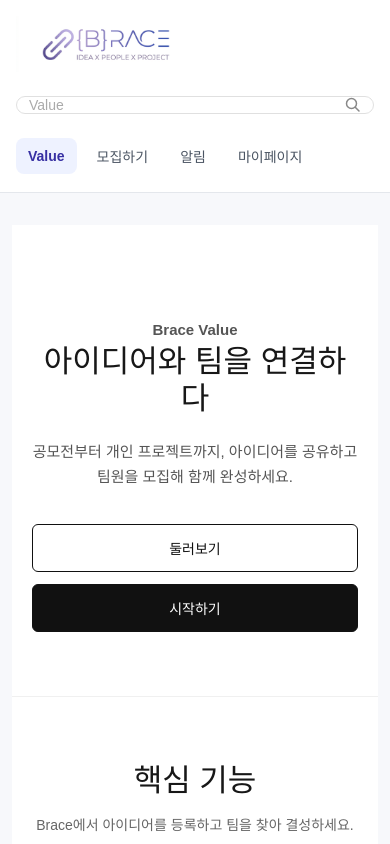
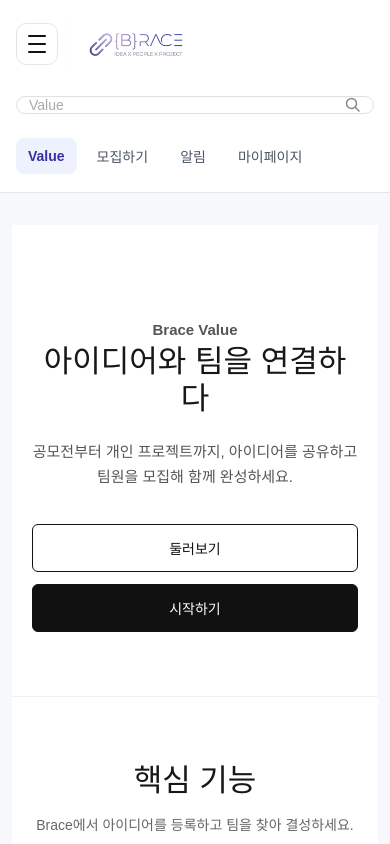
Before and after one commit to B-race/Brace-FE, a React (Vite) app: page / in a window 390 px wide. Shown: the top 844 px of the page. Built offline with nearby package versions, Linux system fonts and the light colour scheme.

Commit message:
enhance : 고정 사이드바를 메뉴 버튼 기반 드로어로 변경(#74)

```diff
--- a/src/features/profile/components/MyPageLayout.tsx
+++ b/src/features/profile/components/MyPageLayout.tsx
@@ -1,5 +1,4 @@
 import type { ReactNode } from "react";
-import { Sidebar } from "../../../shared/components/layout/Sidebar";
 
 interface MyPageLayoutProps {
   children: ReactNode;
@@ -7,7 +6,6 @@ interface MyPageLayoutProps {
 
 export const MyPageLayout = ({ children }: MyPageLayoutProps) => (
   <div className="mypage-layout">
-    <Sidebar />
     <div className="mypage-content">{children}</div>
   </div>
 );
--- a/src/shared/components/layout/AppLayout.tsx
+++ b/src/shared/components/layout/AppLayout.tsx
@@ -1,8 +1,9 @@
-import { useState } from "react";
+import { useEffect, useState } from "react";
 import { NavLink, Outlet } from "react-router-dom";
 import logoImage from "../../../assets/images/brace-logo.png";
 import "../../../styles/appLayout.css";
 import { ROUTES } from "../../constants/routes";
+import { Sidebar } from "./Sidebar";
 
 const navigationItems = [
   { label: "Value", to: ROUTES.HOME },
@@ -13,10 +14,40 @@ const navigationItems = [
 
 export const AppLayout = () => {
   const [search, setSearch] = useState("");
+  const [isSidebarOpen, setIsSidebarOpen] = useState(false);
+
+  useEffect(() => {
+    document.documentElement.classList.toggle(
+      "sidebar-drawer-open",
+      isSidebarOpen,
+    );
+    document.body.classList.toggle("sidebar-drawer-open", isSidebarOpen);
+
+    return () => {
+      document.documentElement.classList.remove("sidebar-drawer-open");
+      document.body.classList.remove("sidebar-drawer-open");
+    };
+  }, [isSidebarOpen]);
 
   return (
     <div className="app-shell">
       <header className="app-header">
+        <div className="app-header-left">
+          <button
+            className="app-menu-button"
+            type="button"
+            aria-label={isSidebarOpen ? "사이드바 닫기" : "사이드바 열기"}
+            aria-expanded={isSidebarOpen}
+            aria-controls="global-sidebar-drawer"
+            onClick={() =>
+              setIsSidebarOpen((currentIsSidebarOpen) => !currentIsSidebarOpen)
+            }
+          >
+            <span />
+            <span />
+            <span />
+          </button>
+
           <NavLink
             className="app-logo"
             to={ROUTES.HOME}
@@ -27,6 +58,7 @@ export const AppLayout = () => {
               alt="Brace"
             />
           </NavLink>
+        </div>
 
         <div className="app-search">
           <input
@@ -83,6 +115,25 @@ export const AppLayout = () => {
         </nav>
       </header>
 
+      {isSidebarOpen && (
+        <div
+          className="sidebar-drawer-backdrop"
+          role="presentation"
+          onClick={() => setIsSidebarOpen(false)}
+        >
+          <div
+            className="sidebar-drawer-panel"
+            id="global-sidebar-drawer"
+            role="dialog"
+            aria-modal="true"
+            aria-label="사이드바 메뉴"
+            onClick={(event) => event.stopPropagation()}
+          >
+            <Sidebar onNavigate={() => setIsSidebarOpen(false)} />
+          </div>
+        </div>
+      )}
+
       <main className="app-main">
         <Outlet />
       </main>
--- a/src/shared/components/layout/Sidebar.tsx
+++ b/src/shared/components/layout/Sidebar.tsx
@@ -46,13 +46,18 @@ const LogoutModal = ({
   </div>
 );
 
-export const Sidebar = () => {
+interface SidebarProps {
+  onNavigate?: () => void;
+}
+
+export const Sidebar = ({ onNavigate }: SidebarProps) => {
   const [showLogout, setShowLogout] = useState(false);
   const location = useLocation();
   const navigate = useNavigate();
 
   const handleLogout = () => {
     setShowLogout(false);
+    onNavigate?.();
     localStorage.removeItem("accessToken");
     navigate(ROUTES.LOGIN);
   };
@@ -68,6 +73,7 @@ export const Sidebar = () => {
                 : "app-sidebar__item"
             }
             to={ROUTES.MY_PROJECTS}
+            onClick={onNavigate}
           >
             <span className="app-sidebar__icon">👤</span>내 프로젝트
           </NavLink>
@@ -78,6 +84,7 @@ export const Sidebar = () => {
                 : "app-sidebar__item"
             }
             to={ROUTES.MY_APPLICATIONS}
+            onClick={onNavigate}
           >
             <span className="app-sidebar__icon">📋</span>
             지원 현황
@@ -89,6 +96,7 @@ export const Sidebar = () => {
                 : "app-sidebar__item"
             }
             to={ROUTES.MY_BOOKMARKS}
+            onClick={onNavigate}
           >
             <span className="app-sidebar__icon">🔖</span>
             북마크
--- a/src/styles/App.css
+++ b/src/styles/App.css
@@ -1225,43 +1225,42 @@
 }
 
 .mypage-layout {
-  display: grid;
-  grid-template-columns: 220px minmax(0, 1fr);
+  display: block;
   width: 100%;
   min-height: calc(100vh - 60px);
   background: #ffffff;
 }
 
-.mypage-layout .app-sidebar {
-  padding: 36px 24px;
-  background: #f3f4f6;
-}
-
-.mypage-layout .app-sidebar__nav {
-  position: sticky;
-  top: 96px;
-  display: grid;
-  gap: 22px;
-}
-
-.mypage-layout .app-sidebar__item {
+.app-sidebar {
+  width: 100%;
+  min-height: 100%;
+  padding: 36px 20px;
+  background: #f3f3f3;
+}
+
+.app-sidebar__nav {
+  display: grid;
+  gap: 18px;
+}
+
+.app-sidebar__item {
   appearance: none;
   display: flex;
   align-items: center;
   gap: 12px;
-  min-height: 44px;
+  min-height: 42px;
   padding: 0;
   border: 0;
   background: transparent;
   color: #111827;
   cursor: pointer;
   font: inherit;
-  font-size: 18px;
+  font-size: 16px;
   font-weight: 800;
   text-decoration: none;
 }
 
-.mypage-layout .app-sidebar__icon {
+.app-sidebar__icon {
   display: grid;
   place-items: center;
   width: 28px;
@@ -1271,8 +1270,8 @@
   font-size: 14px;
 }
 
-.mypage-layout .app-sidebar__item:hover,
-.mypage-layout .app-sidebar__item--active {
+.app-sidebar__item:hover,
+.app-sidebar__item--active {
   color: #4f46e5;
 }
 
@@ -2012,27 +2011,6 @@
   .applicant-detail-list > div {
     grid-template-columns: 1fr;
     gap: 8px;
-  }
-
-  .mypage-layout {
-    grid-template-columns: 1fr;
-  }
-
-  .mypage-layout .app-sidebar {
-    padding: 16px;
-    overflow-x: auto;
-  }
-
-  .mypage-layout .app-sidebar__nav {
-    position: static;
-    display: flex;
-    min-width: max-content;
-    gap: 16px;
-  }
-
-  .mypage-layout .app-sidebar__item {
-    flex: 0 0 auto;
-    font-size: 15px;
   }
 
   .profile-hero-card {
--- a/src/styles/appLayout.css
+++ b/src/styles/appLayout.css
@@ -25,6 +25,42 @@
   border-bottom: 1px solid #e5e5e5;
   z-index: 100;
   gap: 24px;
+}
+
+.app-header-left {
+  display: flex;
+  align-items: center;
+  gap: 12px;
+  flex: 0 0 auto;
+}
+
+.app-menu-button {
+  appearance: none;
+  display: grid;
+  place-items: center;
+  width: 42px;
+  height: 42px;
+  flex: 0 0 auto;
+  gap: 4px;
+  padding: 10px;
+  border: 1px solid #e5e5e5;
+  border-radius: 10px;
+  background: #ffffff;
+  cursor: pointer;
+}
+
+.app-menu-button span {
+  display: block;
+  width: 18px;
+  height: 2px;
+  border-radius: 999px;
+  background: #111111;
+}
+
+.app-menu-button:hover,
+.app-menu-button:focus-visible {
+  background: #f5f5f5;
+  outline: none;
 }
 
 /* 로고 */
@@ -124,6 +160,29 @@
   margin-top: var(--app-header-height);
 }
 
+.sidebar-drawer-backdrop {
+  position: fixed;
+  top: var(--app-header-height);
+  right: 0;
+  bottom: 0;
+  left: 0;
+  z-index: 90;
+  background: rgba(17, 24, 39, 0.24);
+  overflow: hidden;
+}
+
+.sidebar-drawer-panel {
+  position: fixed;
+  top: var(--app-header-height);
+  bottom: 0;
+  left: 0;
+  width: min(240px, calc(100% - 48px));
+  overflow-y: auto;
+  border-right: 1px solid #e5e7eb;
+  background: #f3f3f3;
+  box-shadow: 16px 0 40px rgba(15, 23, 42, 0.12);
+}
+
 @media (max-width: 820px) {
   .app-header {
     display: grid;
@@ -131,15 +190,14 @@
     padding: 16px 24px;
     grid-template-columns: 1fr auto;
     grid-template-areas:
-      "logo nav"
+      "left nav"
       "search search";
     align-content: center;
     gap: 14px 18px;
   }
 
-  .app-logo {
-    grid-area: logo;
-    width: 180px;
+  .app-header-left {
+    grid-area: left;
   }
 
   .app-search {
@@ -156,16 +214,28 @@
   .app-main {
     margin-top: var(--app-header-tablet-height);
   }
+
+  .sidebar-drawer-backdrop {
+    top: var(--app-header-tablet-height);
+  }
+
+  .sidebar-drawer-panel {
+    top: var(--app-header-tablet-height);
+  }
 }
 
 @media (max-width: 560px) {
   .app-header {
     min-height: var(--app-header-mobile-height);
-    grid-template-columns: 1fr;
+    grid-template-columns: auto 1fr;
     grid-template-areas:
-      "logo"
-      "search"
-      "nav";
+      "left left"
+      "search search"
+      "nav nav";
+  }
+
+  .app-header-left {
+    width: 100%;
   }
 
   .app-nav {
@@ -186,4 +256,12 @@
   .app-main {
     margin-top: var(--app-header-mobile-height);
   }
+
+  .sidebar-drawer-backdrop {
+    top: var(--app-header-mobile-height);
+  }
+
+  .sidebar-drawer-panel {
+    top: var(--app-header-mobile-height);
+  }
 }
--- a/src/styles/index.css
+++ b/src/styles/index.css
@@ -27,11 +27,20 @@ html {
   overflow-x: hidden;
 }
 
+html.sidebar-drawer-open {
+  overflow: hidden;
+}
+
 body {
   min-width: 320px;
   min-height: 100vh;
   margin: 0;
   overflow-x: hidden;
+}
+
+body.sidebar-drawer-open {
+  overflow: hidden;
+  overscroll-behavior: none;
 }
 
 button,
```
Lines whose indentation alone changed are shown as unchanged.
